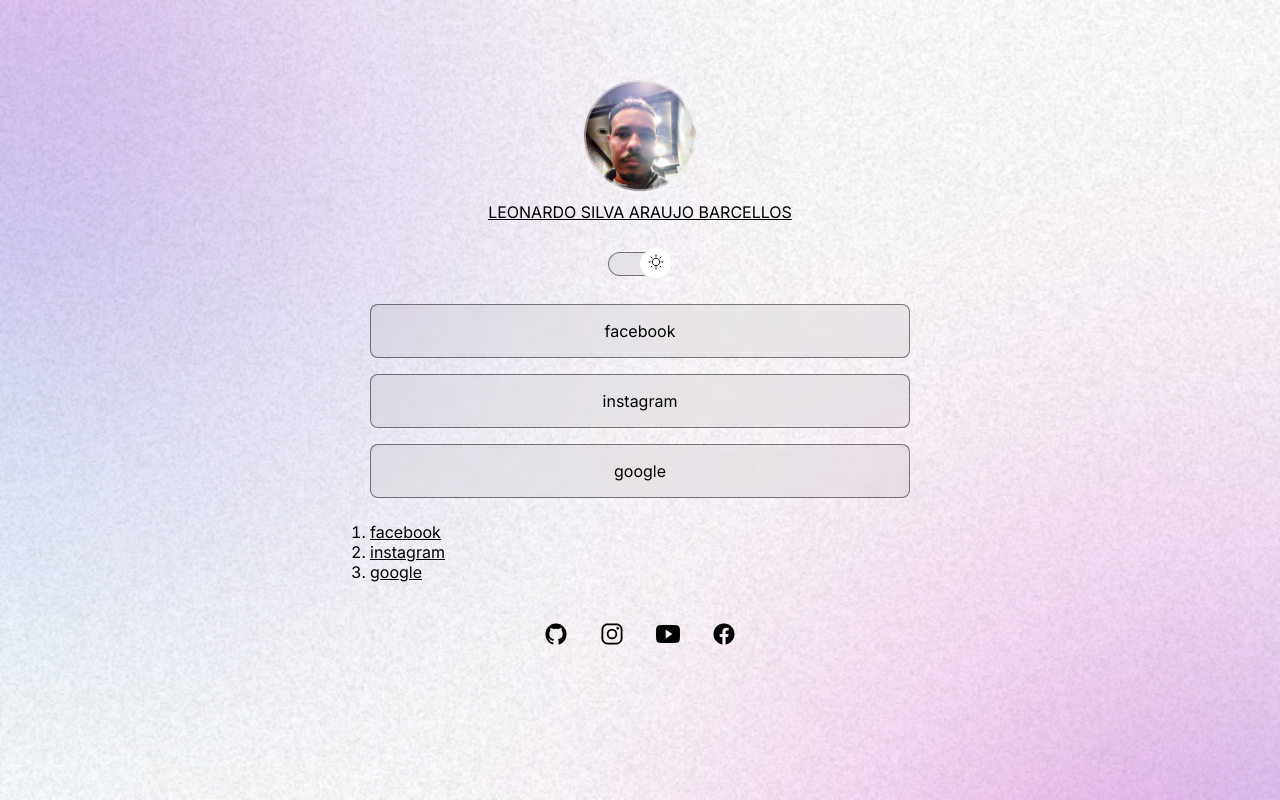
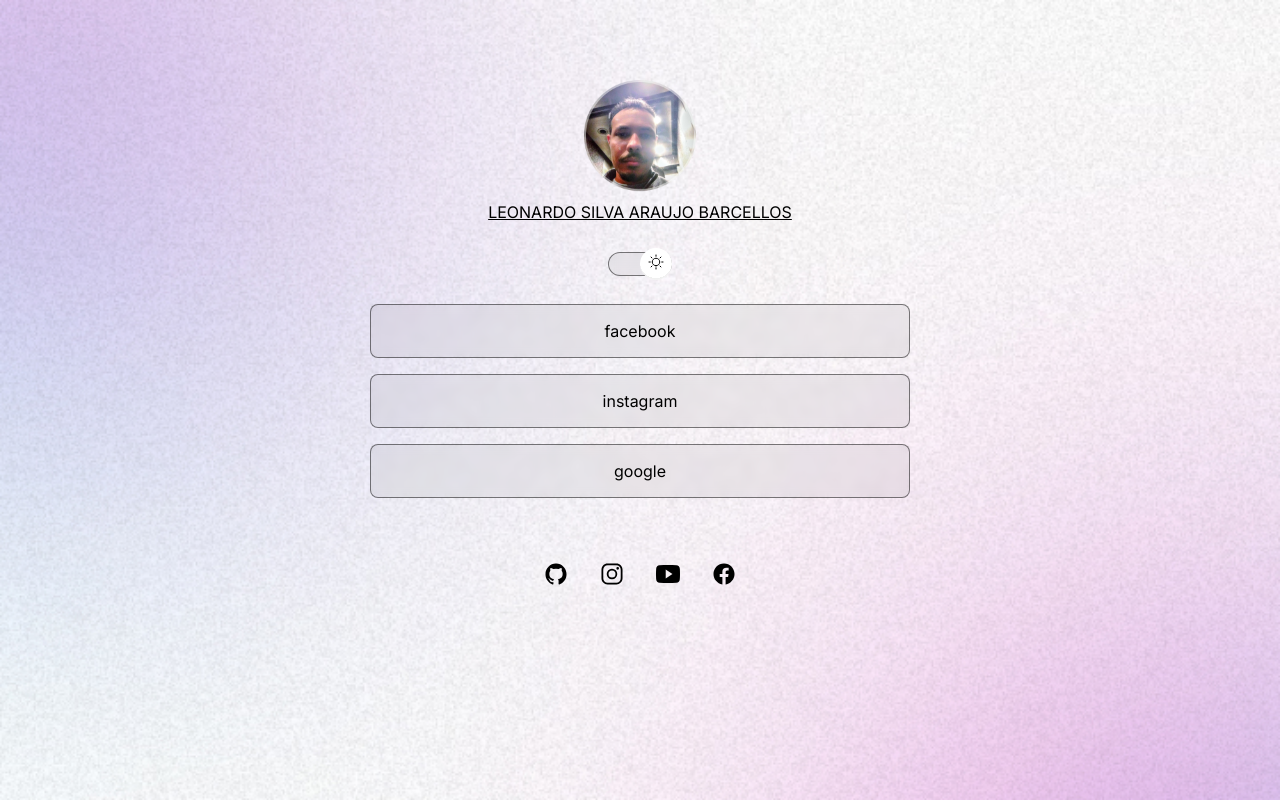
Before and after one commit to leonardosab/projeto, a plain HTML site: page INDEX.HTML in a window 1280 px wide. Drawn offline with nearby package versions, Linux system fonts and the light colour scheme.

Commit message:
remove href ig fb google

```diff
--- a/INDEX.HTML
+++ b/INDEX.HTML
@@ -53,19 +53,8 @@
         </li>
       </ul>
       <ol>
-        <li>
-          <a
-            href="https://www.facebook.com/login/?next=https%3A%2F%2Fwww.facebook.com%2Fcampaign%2Flanding.php%3F%26campaign_id%3D1661784632%26extra_1%3Ds%257Cc%257C320269324047%257Ce%257Cfacebook%257C%26placement%26creative%3D320269324047%26keyword%3Dfacebook%26partner_id%3Dgooglesem%26extra_2%3Dcampaignid%253D1661784632%2526adgroupid%253D63686352403%2526matchtype%253De%2526network%253Dg%2526source%253Dnotmobile%2526search_or_content%253Ds%2526device%253Dc%2526devicemodel%253D%2526adposition%253D%2526target%253D%2526targetid%253Dkwd-541132862%2526loc_physical_ms%253D9100821%2526loc_interest_ms%253D%2526feeditemid%253D%2526param1%253D%2526param2%253D%26gclid%3DCjwKCAiAvdCrBhBREiwAX6-6Uo33doqP1z5ujrxdzdhjm3fn47dafGxA4muCTtI4_KFT3Mn_un2QsBoC8hcQAvD_BwE&campaign_id=1661784632&partner_id=googlesem&gclid=CjwKCAiAvdCrBhBREiwAX6-6Uo33doqP1z5ujrxdzdhjm3fn47dafGxA4muCTtI4_KFT3Mn_un2QsBoC8hcQAvD_BwE"
-            target="_blank"
-            >facebook</a
-          >
-        </li>
-        <li>
-          <a href="https://www.instagram.com/leonardosab91/">instagram</a>
-        </li>
-        <li>
-          <a href="https://www.google.com.br/" target="_blank">google</a>
-        </li>
+
+
       </ol>
 
       <div id="social-links">
```
